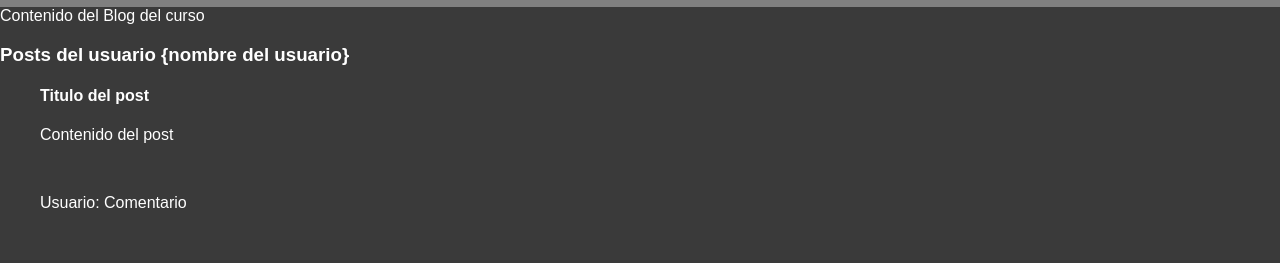
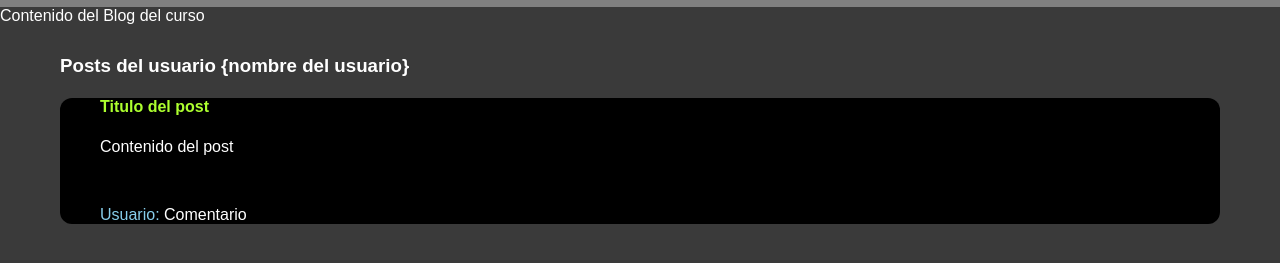
Before and after one commit to osvarg/Mastermind, a plain HTML site: page index.html in a window 1280 px wide. Shown: the part 63-326 px from the top of the page. Drawn offline with Linux system fonts and the light colour scheme; a web font is replaced by a local one.

Commit message:
Add posts styles

```diff
--- a/style.css
+++ b/style.css
@@ -18,3 +18,23 @@
     width: 50px;
     height: 50px;
 }
+
+.container {
+    margin-top: 30px;
+    padding: 0 60px 0 60px;
+}
+
+.post {
+    background-color: black;
+    margin-bottom: 15px
+    padding 5px 20px 5px 20px;
+    border-radius: 12px;
+}
+
+.post h4 {
+    color: greenyellow;
+}
+
+.post span {
+    color: skyblue;
+}
```
